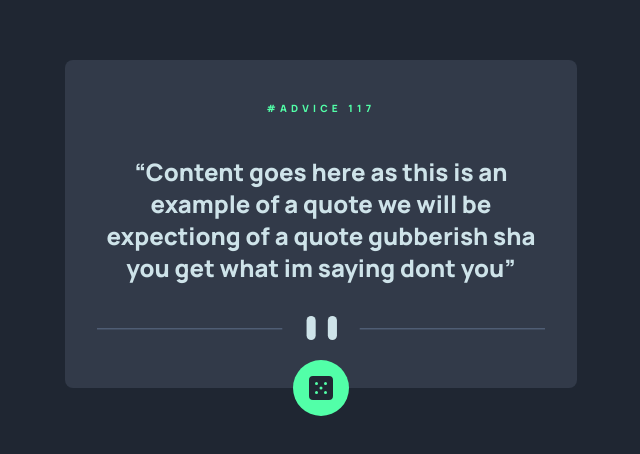
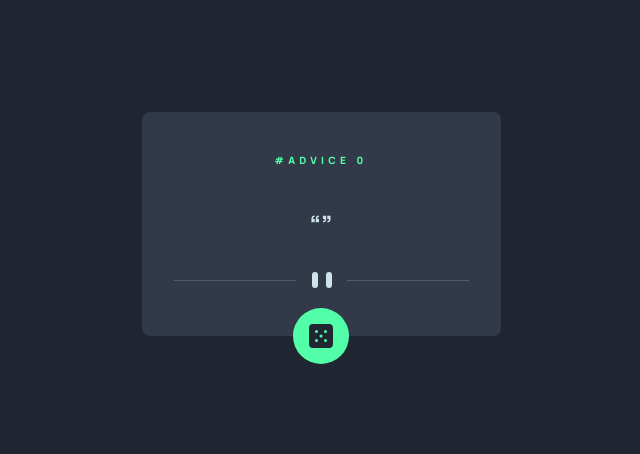
Before and after one commit to Jonnie-Dev/Advice-generator-app, a React (Vite) app: page / in a window 1280 px wide. Shown: the part 176-630 px from the top of the page, without its empty margins (319-959 px from the left). Built offline with nearby package versions, Linux system fonts and the light colour scheme.

Commit message:
feat: added api response

```diff
--- a/src/App.jsx
+++ b/src/App.jsx
@@ -1,20 +1,29 @@
-import React from "react";
+import React, { useState } from "react";
 
 const App = () => {
+  const [qoutes, setQuote] = useState(0);
+  const url = "https://api.adviceslip.com/advice";
+  const handleClick = async () => {
+    const res = await fetch(url);
+    const data = await res.json();
+    console.log(qoutes);
+    setQuote(data.slip);
+  };
+
   return (
     <div className="h-[100vh] flex items-center justify-center bg-deepBlue text-2xl">
       <div className="max-w-lg flex flex-col gap-8 bg-grayishBlue-d p-8 rounded-lg text-center relative">
         <h1 className="text-neonGreen text-[.625rem] tracking-[4.25px]">
-          #ADVICE {"117"}
+          #ADVICE {qoutes.id ? qoutes.id : 0}
         </h1>
         <p className="text-cyan">
-          <q>
-            Content goes here as this is an example of a quote we will be
-            expectiong of a quote gubberish sha you get what im saying dont you
-          </q>
+          <q>{qoutes.advice}</q>
         </p>
         <img className="mb-4" src="/images/pattern-divider-mobile.svg" />
-        <div className="cursor-pointer transition-all absolute top-[100%] right-[50%] translate-x-2/4 -translate-y-2/4 rounded-full p-4 bg-neonGreen hover:shadow-[0px_4px_8px_4px_#52ffa833] active:scale-105">
+        <div
+          onClick={handleClick}
+          className="cursor-pointer transition-all absolute top-[100%] right-[50%] translate-x-2/4 -translate-y-2/4 rounded-full p-4 bg-neonGreen hover:shadow-[0px_4px_8px_4px_#52ffa833] active:scale-105"
+        >
           <img src="/images/icon-dice.svg" />
         </div>
       </div>
```
